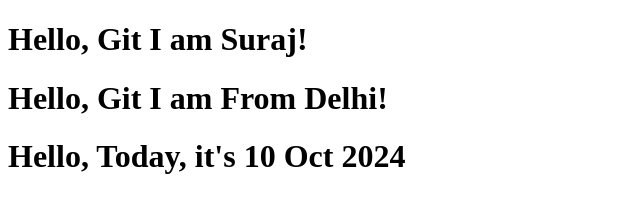
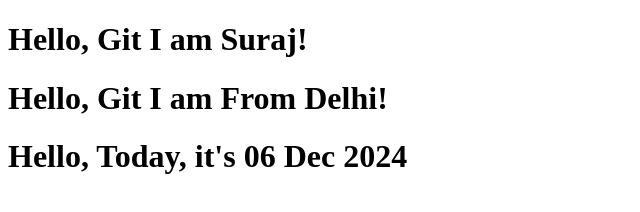
Before and after one commit to DevOps13728/GitPractice, a plain HTML site: page Index.html in a window 1280 px wide. Shown: the full height of the page, 0-640 px from the left. Drawn offline with Linux system fonts and the light colour scheme.

Commit message:
Update Index.html

```diff
--- a/Index.html
+++ b/Index.html
@@ -6,6 +6,6 @@
 <body>
   <h1>Hello, Git I am Suraj!</h1>
   <h1>Hello, Git I am From Delhi!</h1>
-  <h1>Hello, Today, it's 10 Oct 2024</h1>
+  <h1>Hello, Today, it's 06 Dec 2024</h1>
 </body>
 </html>
```
